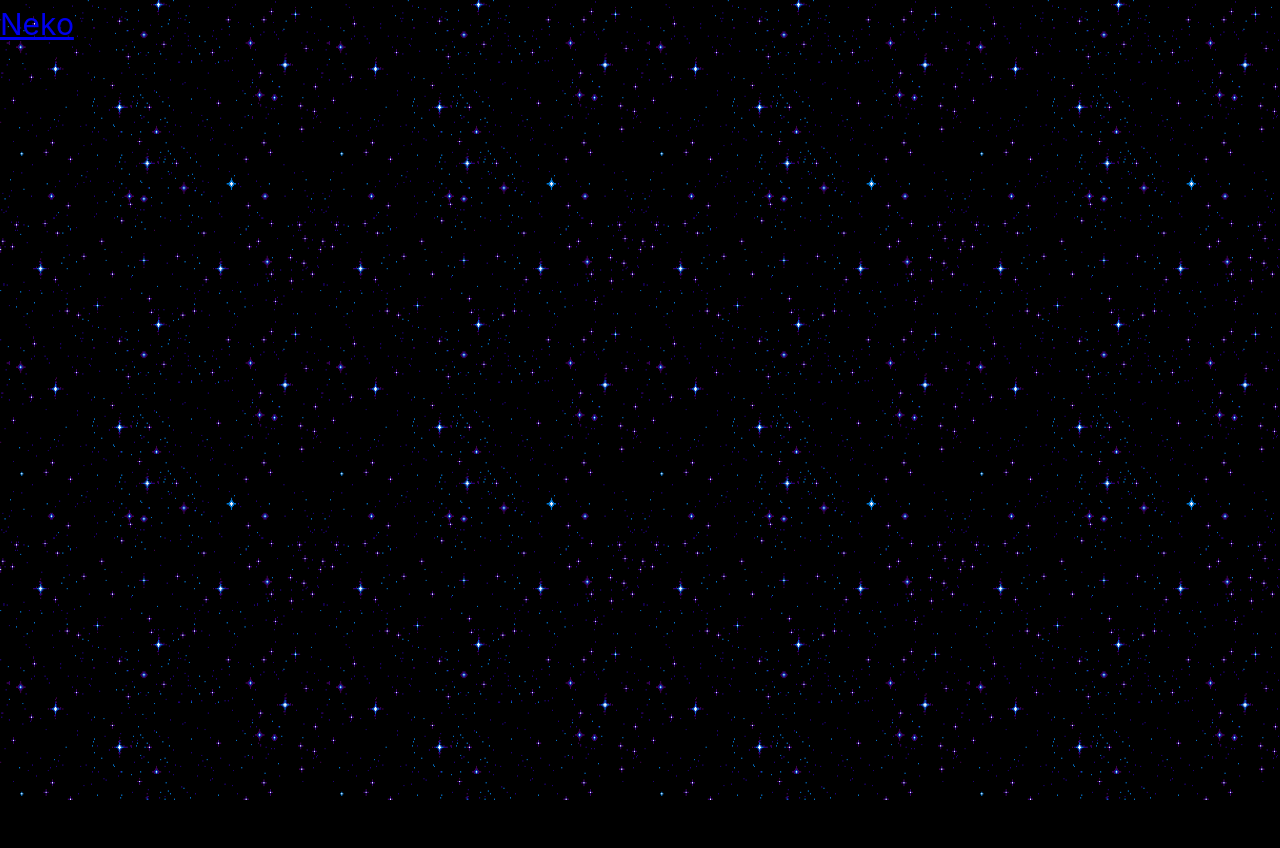
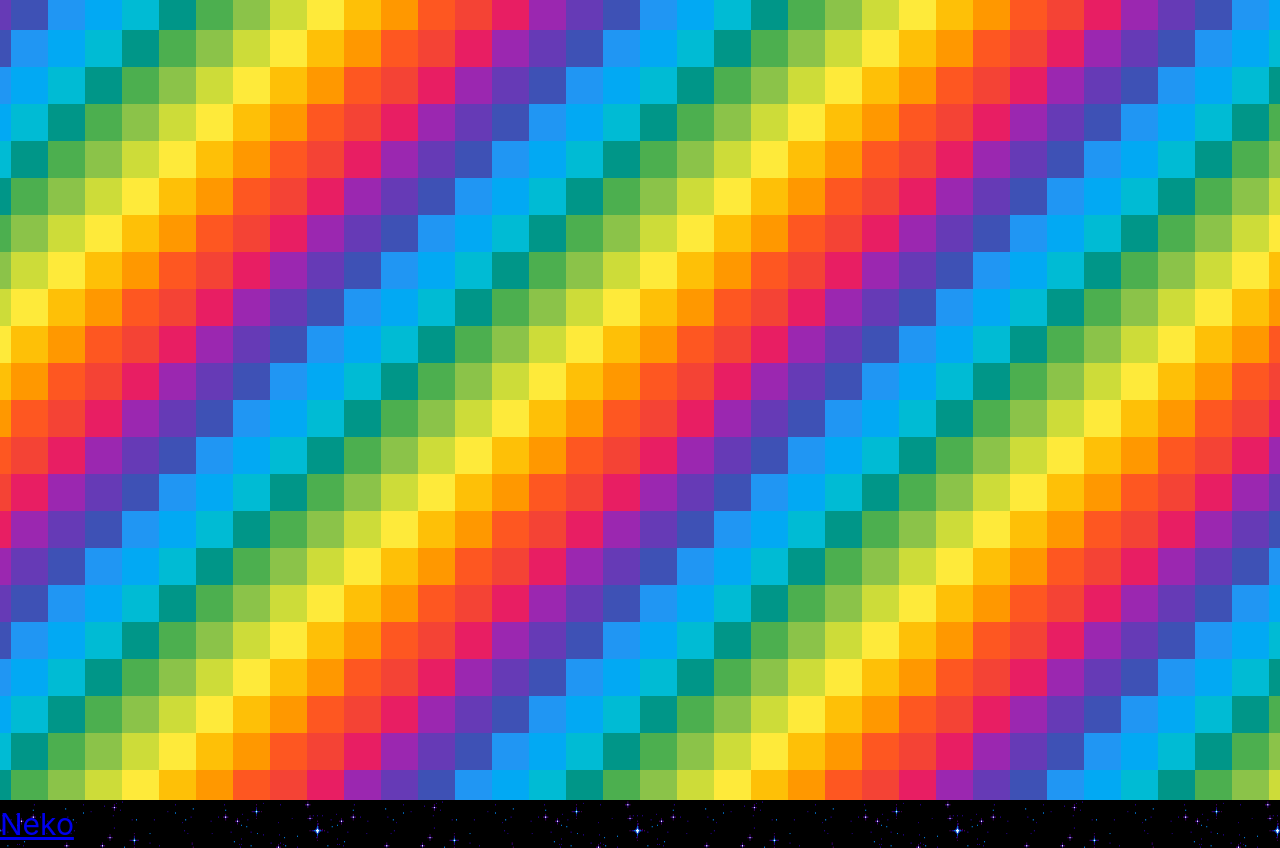
Before and after one commit to JairoLara/lechebronca-front, a Vue app in the folder Lechebronca/: page /welcome in a window 1280 px wide. Before the commit this address had no page. Before the commit the page ends 800 px from the top, so only its background shows below. Built offline with nearby package versions, Linux system fonts and the light colour scheme.

Commit message:
bienvenida

```diff
--- a/Lechebronca/src/router/index.js
+++ b/Lechebronca/src/router/index.js
@@ -3,11 +3,16 @@ import Upload from '../components/Upload.vue';
 import HomeView from '../views/HomeView.vue';
 import AdminLogin from '@/views/AdminLogin.vue';
 import AdminPanel from '@/views/AdminPanel.vue';
+import WelcomeView from '@/views/WelcomeView.vue';
 
 const routes = [
   { path: '/',
     name: 'Home',
     component: HomeView
+  },
+  { path: '/welcome',
+    name: 'welcome',
+    component: WelcomeView
   },
   { path: '/upload',
     name: 'upload',
--- /dev/null
+++ b/Lechebronca/src/views/WelcomeView.vue
@@ -0,0 +1,14 @@
+<template>
+  <div class="gif-background">
+  </div>
+</template>
+
+<style scoped>
+.gif-background {
+  height: 100vh;
+  width: 100vw;
+  background-image: url('@/assets/rainbow.gif');
+  background-repeat: repeat;
+  background-position: center;
+}
+</style>
```
Also changed, not shown: Lechebronca/src/assets/nian.gif (added), Lechebronca/src/assets/rainbow.gif (added).
